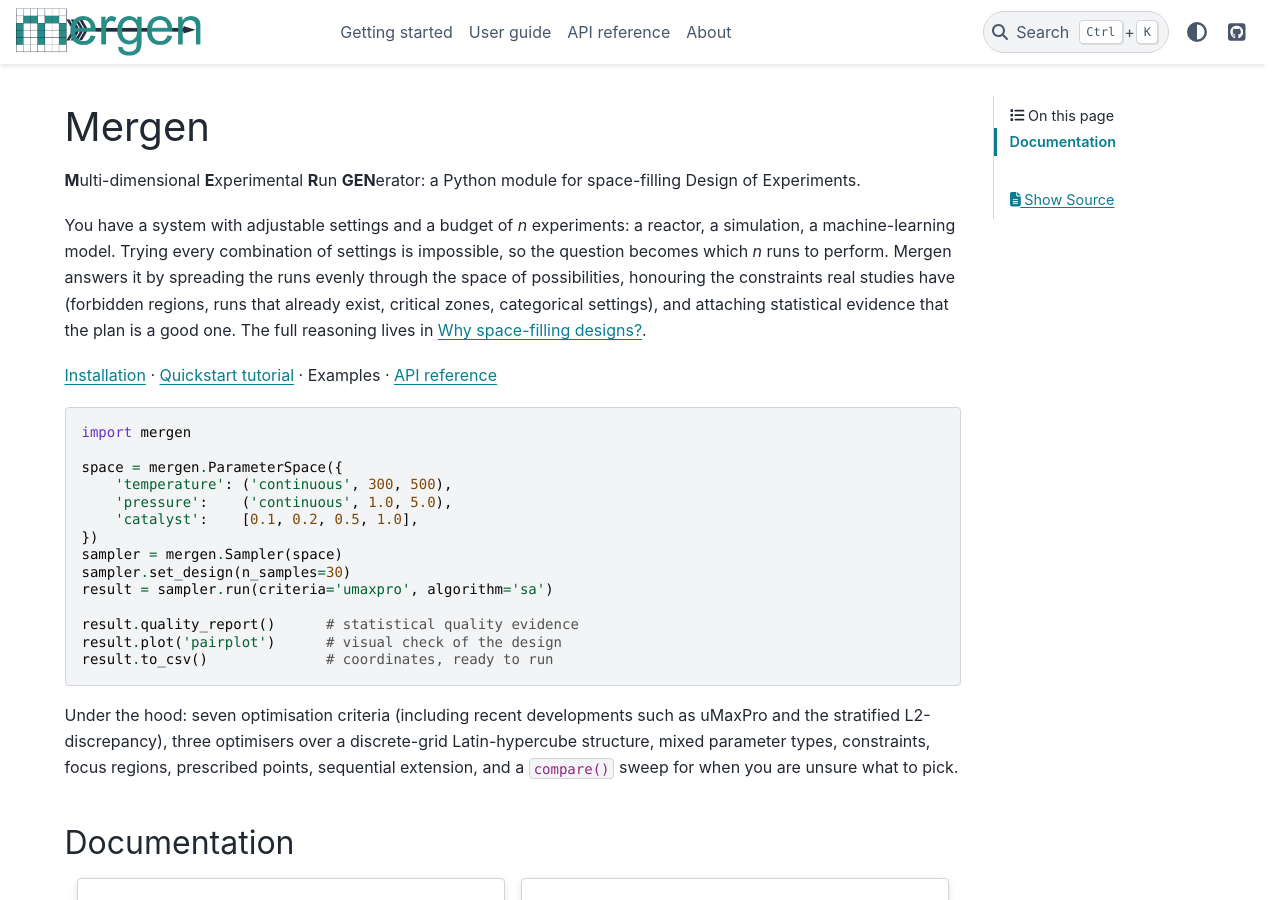
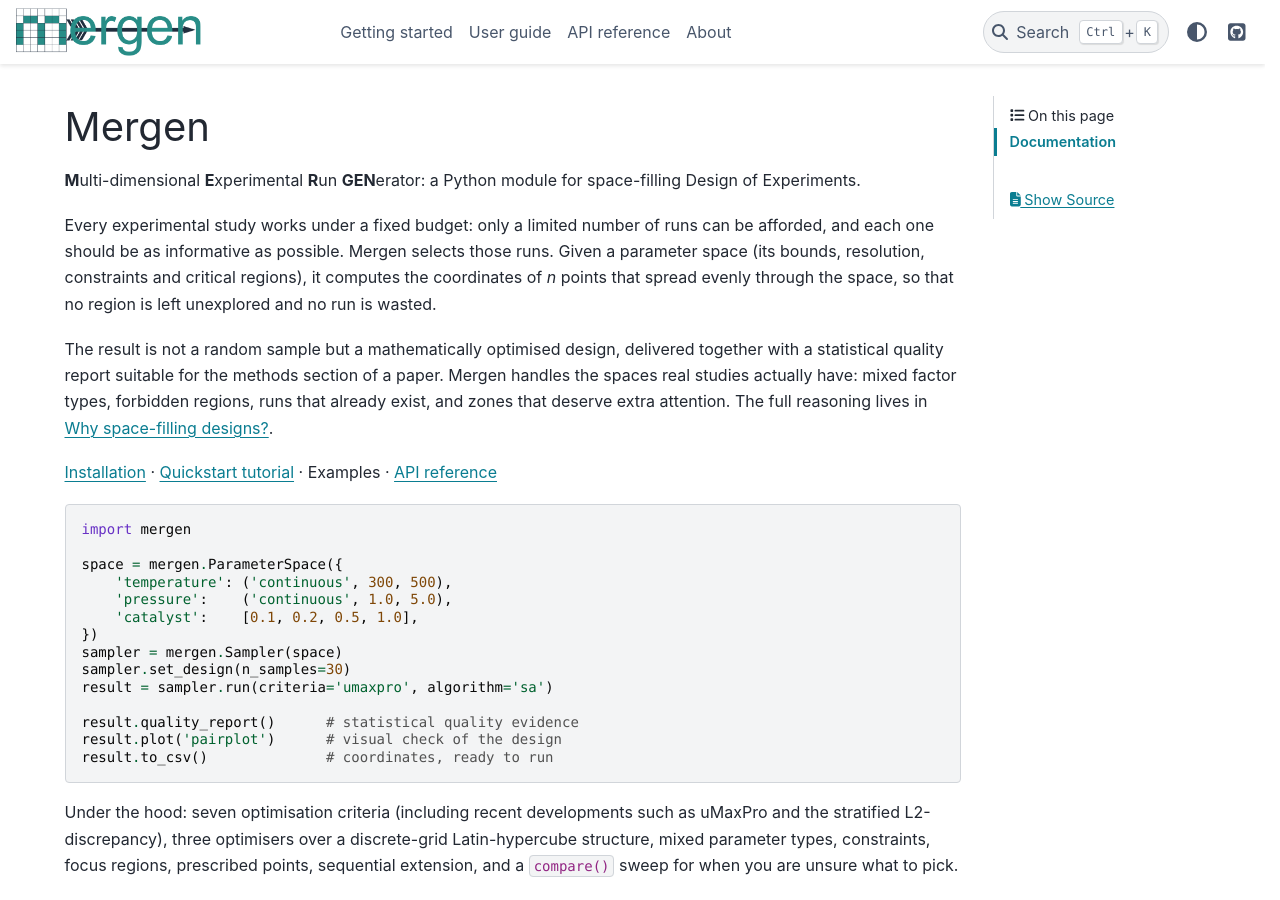
Before and after one commit to acanbay/mergen, a Sphinx documentation site: the page built from docs/index.md, in a window 1280 px wide and 900 px high. Built offline with Sphinx 7.4.7 and the PyData theme 0.15.4, drawn with Linux system fonts in a browser that asks for light colours; pages that are not in the unit, such as notebooks, are missing from menus.

Commit message:
docs: open the landing page with the README's value paragraphs
The README states what Mergen does more directly, so the landing
page now opens with the same two paragraphs, keeping a single
front-page message across both, plus the link to the full
reasoning page.

```diff
--- a/docs/index.md
+++ b/docs/index.md
@@ -3,15 +3,19 @@
 **M**ulti-dimensional **E**xperimental **R**un **GEN**erator: a Python
 module for space-filling Design of Experiments.
 
-You have a system with adjustable settings and a budget of *n*
-experiments: a reactor, a simulation, a machine-learning model.
-Trying every combination of settings is impossible, so the question
-becomes which *n* runs to perform. Mergen answers it by spreading the
-runs evenly through the space of possibilities, honouring the
-constraints real studies have (forbidden regions, runs that already
-exist, critical zones, categorical settings), and attaching
-statistical evidence that the plan is a good one. The full reasoning
-lives in {doc}`Why space-filling designs?
+Every experimental study works under a fixed budget: only a limited
+number of runs can be afforded, and each one should be as informative
+as possible. Mergen selects those runs. Given a parameter space (its
+bounds, resolution, constraints and critical regions), it computes
+the coordinates of *n* points that spread evenly through the space,
+so that no region is left unexplored and no run is wasted.
+
+The result is not a random sample but a mathematically optimised
+design, delivered together with a statistical quality report suitable
+for the methods section of a paper. Mergen handles the spaces real
+studies actually have: mixed factor types, forbidden regions, runs
+that already exist, and zones that deserve extra attention. The full
+reasoning lives in {doc}`Why space-filling designs?
 <user_guide/explanation/why_space_filling>`.
 
 {doc}`Installation <getting_started/installation>` ·
```
